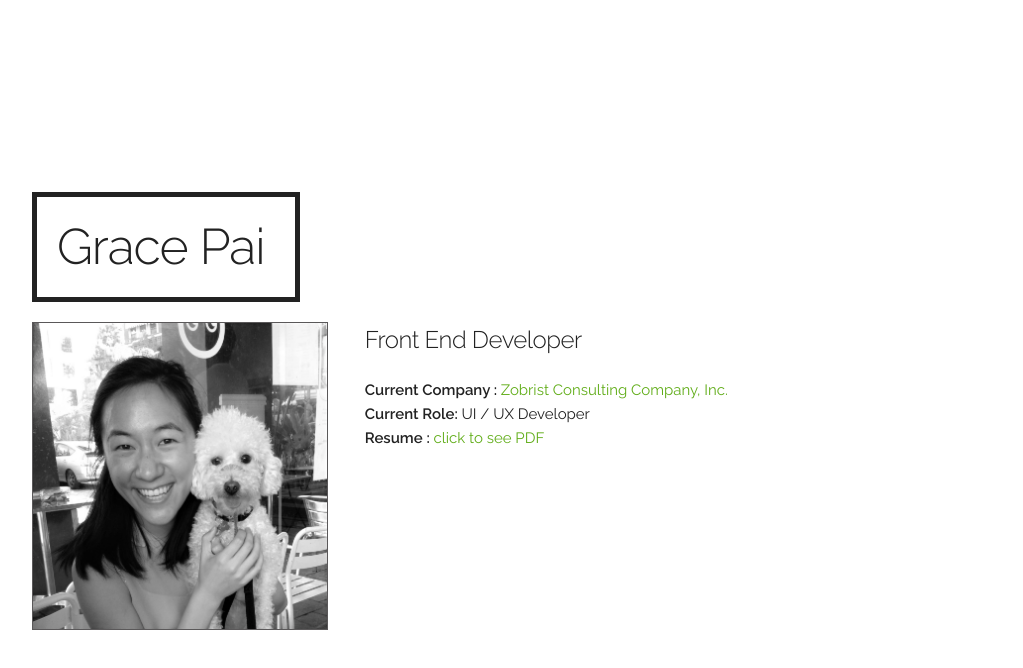
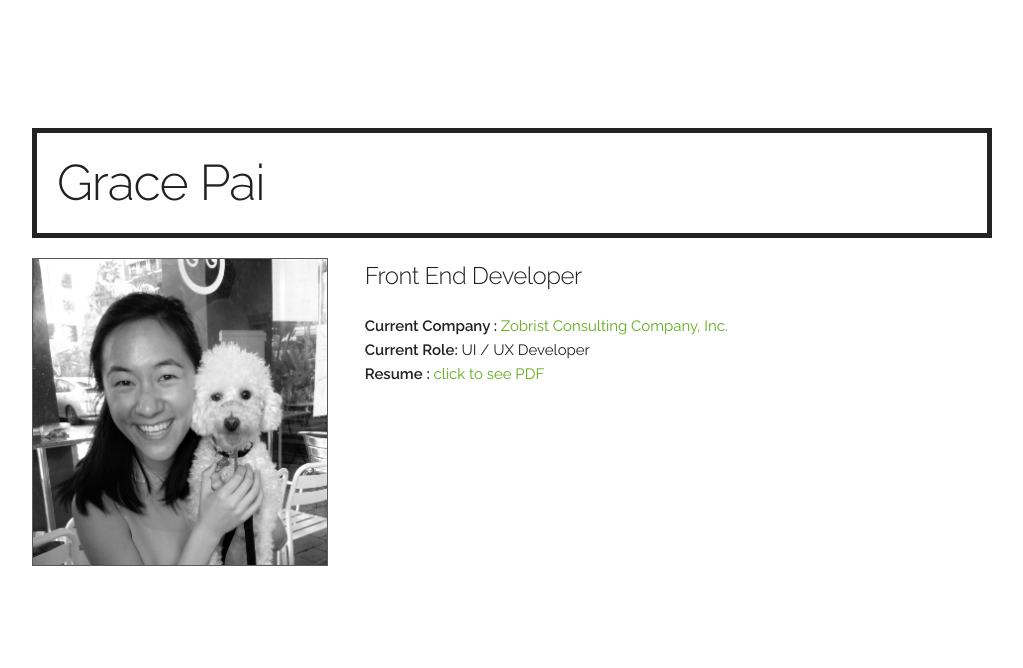
Before and after one commit to gpai/bio-central, a plain HTML site: page index.html in a window 1280 px wide. Shown: the whole page, without its empty margins (128-1151 px from the left). Drawn offline with Linux system fonts and the light colour scheme.

Commit message:
swapped in generic favicon w/ personal favicon modified css- extended width of border-box around name to 100%

```diff
--- a/css/custom.css
+++ b/css/custom.css
@@ -7,7 +7,7 @@ a:hover{
 }
 
 .container {
-	margin-top: 15%;
+	margin-top: 10%;
 }
 
 .name {
@@ -19,10 +19,3 @@ a:hover{
 	border: 1px solid #5a5859;
 	width: 100%;
 }
-
-@media (min-width: 550px){
-	.name {
-		display: inline-block;
-		padding-right: 30px;
-	}
-}
--- a/index.html
+++ b/index.html
@@ -25,7 +25,7 @@
 
   <!-- Favicon
   –––––––––––––––––––––––––––––––––––––––––––––––––– -->
-  <link rel="icon" type="image/png" href="images/favicon.png">
+  <link rel="icon" type="image/x-icon" href="images/favicon.ico">
 
 </head>
 <body class="profile">
```
Also changed, not shown: images/favicon.ico (added), images/favicon.png (deleted).
